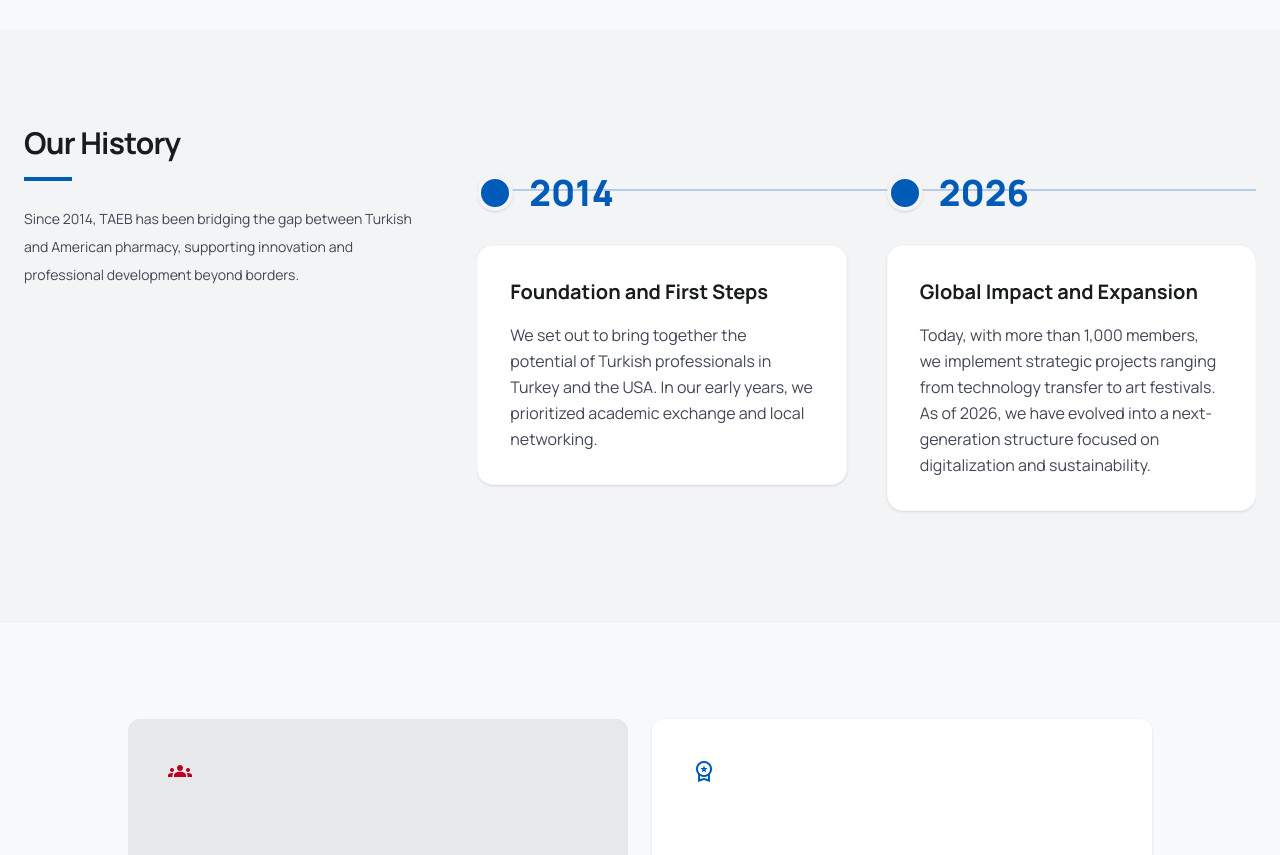
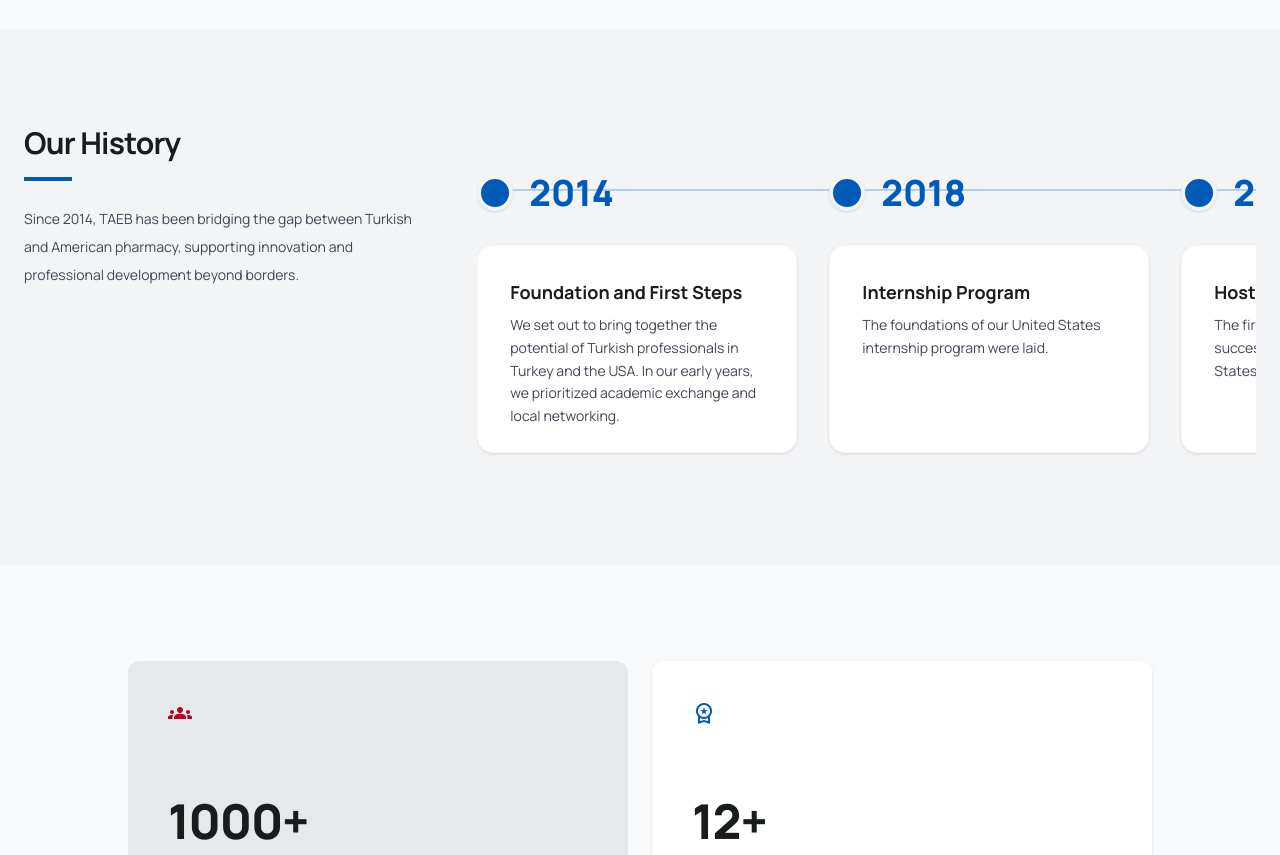
Before and after one commit to bulutmuf/taeb, a React (Vite) app: page /about in a window 1280 px wide. Shown: the part 960-1815 px from the top of the page. Built offline with nearby package versions, Linux system fonts and the light colour scheme.

Commit message:
feat: integrate Liberty-Galata image and horizontal scrolling timeline on About page

```diff
--- a/src/pages/About.tsx
+++ b/src/pages/About.tsx
@@ -1,6 +1,7 @@
 import { useTranslation } from "react-i18next";
 import SectionHeading from "../components/SectionHeading";
 import PageSEO from "../components/PageSEO";
+import libertyGalata from "../assets/liberty_galata.png";
 
 export default function About() {
   const { t } = useTranslation();
@@ -9,6 +10,31 @@
       year: t("about.year2014"),
       title: t("about.year2014Title"),
       description: t("about.year2014Desc"),
+    },
+    {
+      year: t("about.year2018"),
+      title: t("about.year2018Title"),
+      description: t("about.year2018Desc"),
+    },
+    {
+      year: t("about.year2019"),
+      title: t("about.year2019Title"),
+      description: t("about.year2019Desc"),
+    },
+    {
+      year: t("about.year2020_1"),
+      title: t("about.year2020_1Title"),
+      description: t("about.year2020_1Desc"),
+    },
+    {
+      year: t("about.year2020_2"),
+      title: t("about.year2020_2Title"),
+      description: t("about.year2020_2Desc"),
+    },
+    {
+      year: t("about.year2021"),
+      title: t("about.year2021Title"),
+      description: t("about.year2021Desc"),
     },
     {
       year: t("about.year2026"),
@@ -36,7 +62,7 @@
               <img
                 className="w-full h-full object-cover relative z-0"
                 alt="International cooperation"
-                src="https://lh3.googleusercontent.com/aida-public/AB6AXuCaRJgWd0erUB2GBKflieqwbBymLTGCiWsLYk7Gzih5Qa8wHVneqHoRsRUQ6aT5jPdArQUyKfOJIThEZqsmY5PCobkkvBl1p31fuzMMBfr_U5LoTM61fhlYVMasWFcwHLPmLhvP1wcBip0-t4tRNyxFL7wIuCIw80rSvEO9fNvPOkLZjyrEYq7eSAcJESeXZ-hZRSt_ZaxLNxr_-TSEOJnzepFmkDG2KxIbDCipPeiQyL_8YQ_NWja60t5T2o6DBq-Fp5chhyQsvZY"
+                src={libertyGalata}
               />
             </div>
             <div className="absolute top-4 left-4 md:-top-6 md:-left-6 bg-surface-container-lowest p-5 md:p-8 shadow-lg max-w-[220px] md:max-w-[280px] z-10 transition-all duration-300">
@@ -67,18 +93,18 @@
               </p>
             </div>
             <div className="md:w-2/3 overflow-x-auto pb-4">
-              <div className="relative min-w-[640px] pt-12">
+              <div className="relative pt-12 min-w-max">
                 <div className="absolute top-16 left-0 right-0 h-0.5 bg-primary/25" />
-                <div className="grid grid-cols-2 gap-10">
+                <div className="flex gap-8 pr-8">
                   {historyItems.map((item) => (
-                    <div key={item.year} className="relative">
+                    <div key={item.year + item.title} className="relative w-80 flex-shrink-0">
                       <div className="relative z-10 mb-8 flex items-center gap-4">
                         <div className="h-9 w-9 rounded-full border-4 border-surface-container-low bg-primary shadow-sm" />
                         <h3 className="text-4xl font-black text-primary">{item.year}</h3>
                       </div>
-                      <div className="bg-surface-container-lowest p-8 rounded-2xl shadow-sm border border-outline-variant/10 hover:shadow-md transition-all">
-                        <h4 className="text-xl font-bold mb-4">{item.title}</h4>
-                        <p className="text-on-surface-variant leading-relaxed">{item.description}</p>
+                      <div className="bg-surface-container-lowest p-8 rounded-2xl shadow-sm border border-outline-variant/10 hover:shadow-md transition-all h-52 overflow-y-auto">
+                        <h4 className="text-lg font-bold mb-2 line-clamp-2">{item.title}</h4>
+                        <p className="text-on-surface-variant text-sm leading-relaxed">{item.description}</p>
                       </div>
                     </div>
                   ))}
```
